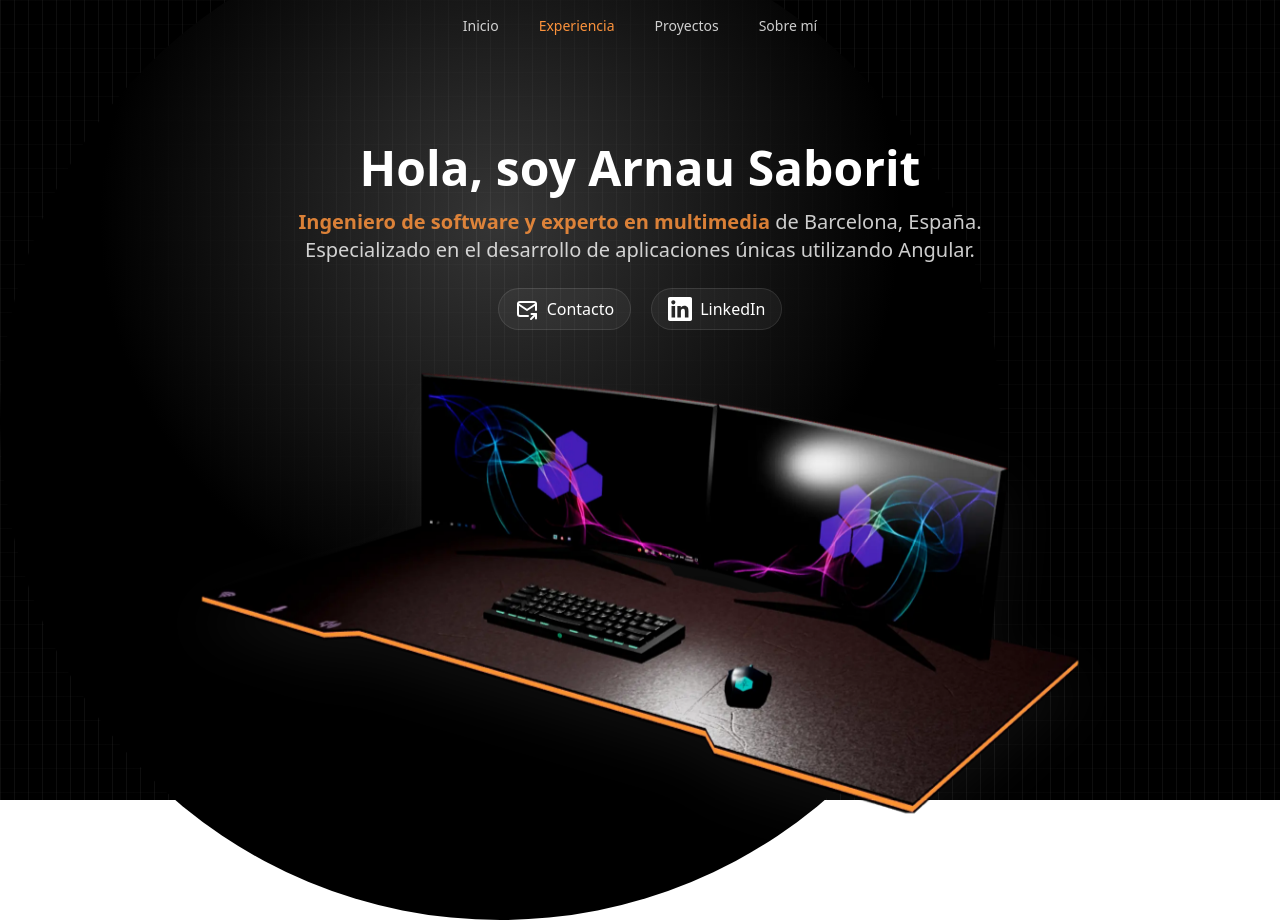
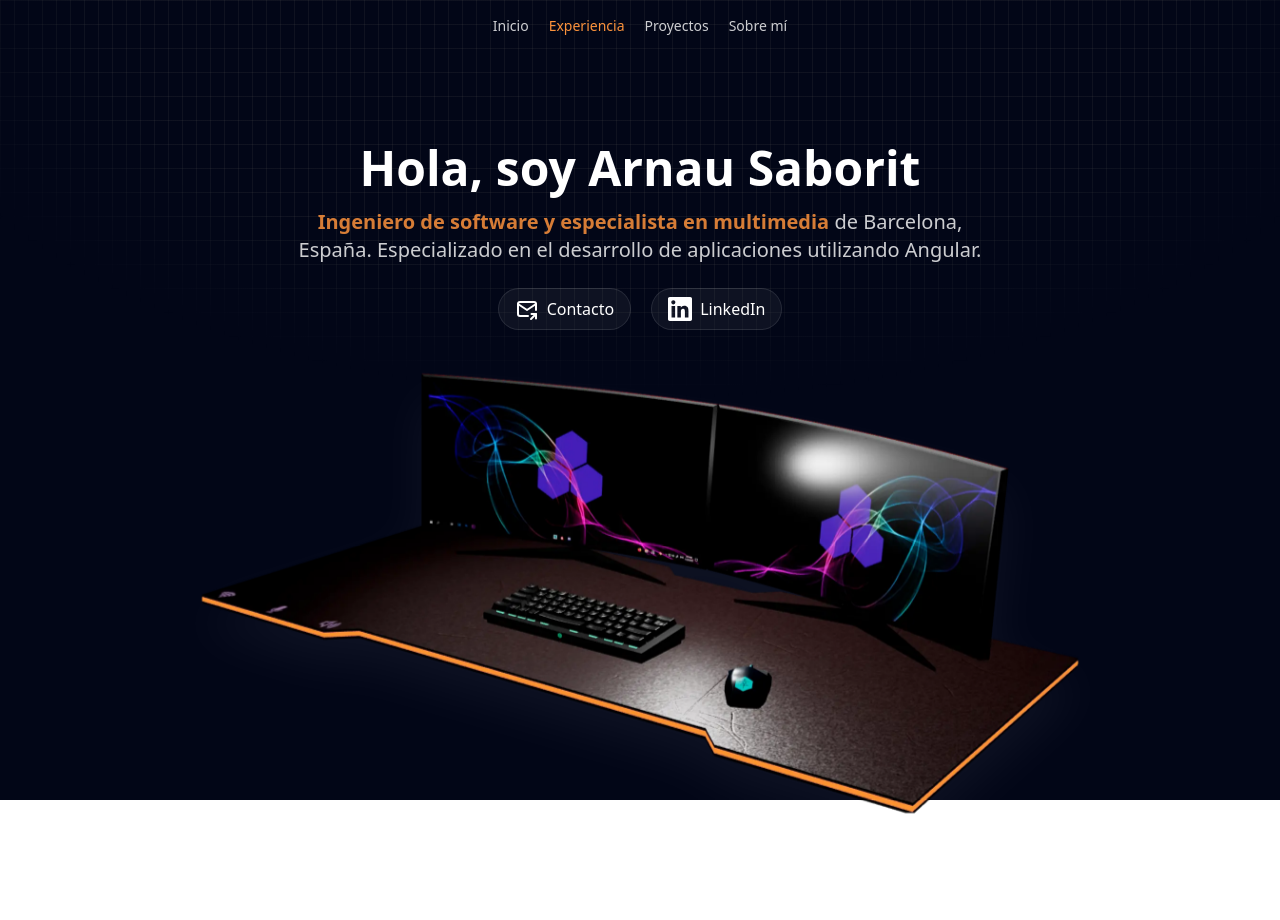
Before and after one commit to arnausaboritcode/Portfolio, an Astro site: page / in a window 1280 px wide. Shown: the top 920 px of the page. Built offline with nearby package versions, Linux system fonts and the light colour scheme; Astro itself is replaced by a stand-in of ours.

Commit message:
Header trouble solved. Bg changed

```diff
--- a/src/components/Header.astro
+++ b/src/components/Header.astro
@@ -2,7 +2,7 @@
   class="fixed top-0 z-50 flex items-center justify-center w-full mx-auto mt-2"
 >
   <nav
-    class="flex justify-center items-center gap-x-10 px-4 py-2 text-sm font-medium rounded-full text-white/80 border-white/25"
+    class="flex justify-center items-center gap-x-5 px-4 py-2 text-sm font-medium rounded-full text-white/80 border-white/25"
   >
     <a
       href="/#home"
--- a/src/components/Hero.astro
+++ b/src/components/Hero.astro
@@ -14,12 +14,12 @@ import SocialBadge from "./SocialBadge.astro";
     Hola, soy Arnau Saborit
   </h1>
   <h2
-    class="text-lg text-center text-white/80 lg:text-xl text-wrap max-w-[750px]"
+    class="text-lg text-center text-balance text-white/80 lg:text-xl max-w-[750px]"
   >
     <span class="text-orange-400/85 font-bold"
-      >Ingeniero de software y experto en multimedia
+      >Ingeniero de software y especialista en multimedia
     </span>
-    de Barcelona, España. Especializado en el desarrollo de aplicaciones únicas utilizando
+    de Barcelona, España. Especializado en el desarrollo de aplicaciones utilizando
     Angular.
   </h2>
   <nav class="flex flex-row gap-5 mt-6 flex-wrap">
--- a/src/components/Projects.astro
+++ b/src/components/Projects.astro
@@ -87,7 +87,7 @@ const PROJECTS = [
   class="w-full flex flex-row justify-center items-center text-sm text-white/80 text-pretty mt-20"
 >
   <LinkInline href="https://github.com/arnausaboritcode">
-    More in GitHub
+    Más en GitHub
     <Arrow class="size-4" />
   </LinkInline>
 </div>
--- a/src/layouts/Layout.astro
+++ b/src/layouts/Layout.astro
@@ -25,12 +25,9 @@ import Header from "../components/Header.astro";
   </head>
   <body>
     <div class="fixed left-0 top-0 -z-10 h-full w-full">
-      <div class="relative h-full w-full bg-black">
+      <div class="relative h-full w-full bg-slate-950">
         <div
-          class="absolute bottom-0 left-0 right-0 top-0 bg-[linear-gradient(to_right,#4f4f4f2e_1px,transparent_1px),linear-gradient(to_bottom,#8080800a_1px,transparent_1px)] bg-[size:14px_24px]"
-        >
-        </div><div
-          class="absolute left-0 right-0 top-[-10%] h-[1000px] w-[1000px] rounded-full bg-[radial-gradient(circle_400px_at_50%_300px,#fbfbfb36,#000)]"
+          class="absolute bottom-0 left-0 right-0 top-0 bg-[linear-gradient(to_right,#4f4f4f2e_1px,transparent_1px),linear-gradient(to_bottom,#4f4f4f2e_1px,transparent_1px)] bg-[size:14px_24px] [mask-image:radial-gradient(ellipse_60%_50%_at_50%_0%,#000_70%,transparent_100%)]"
         >
         </div>
       </div>
```
